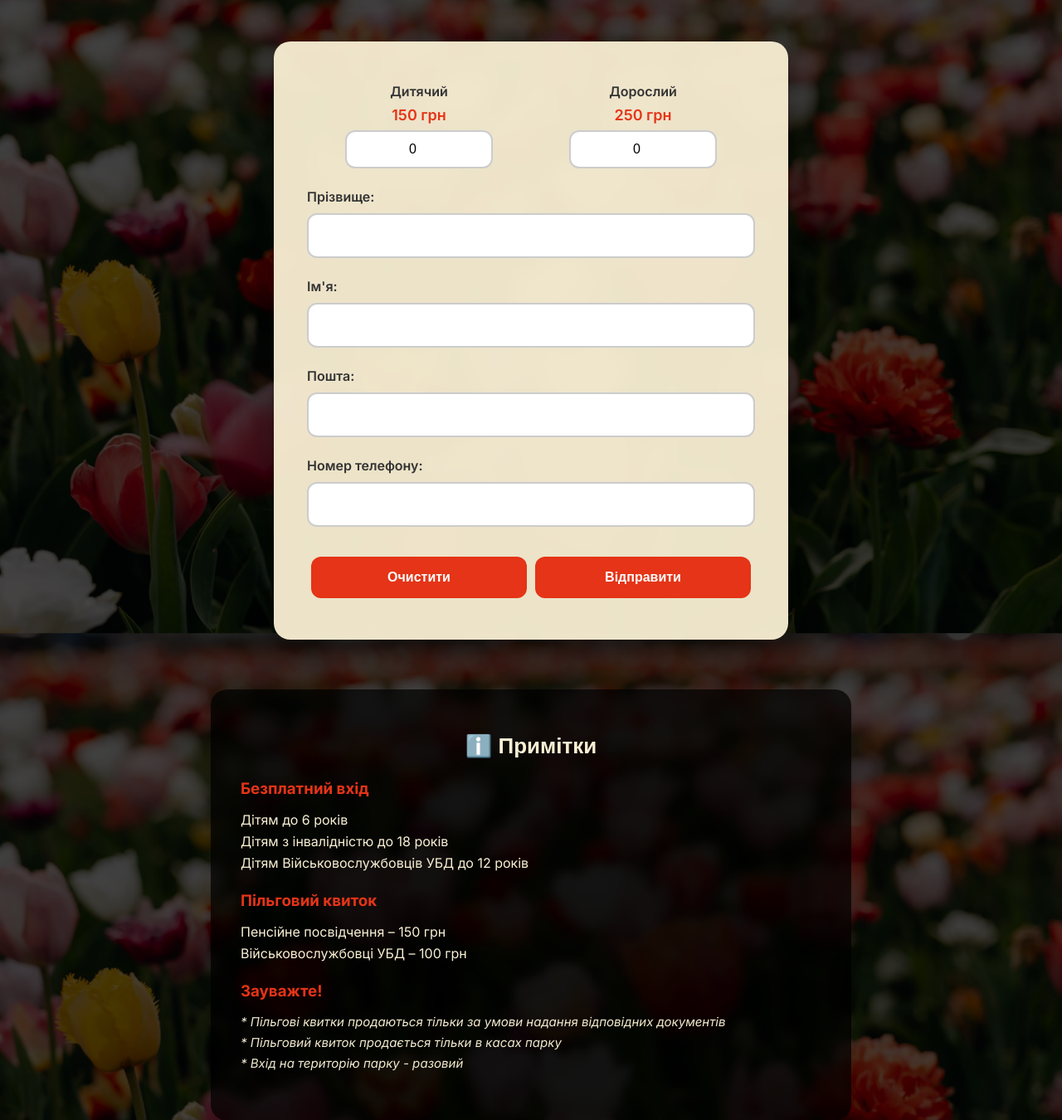
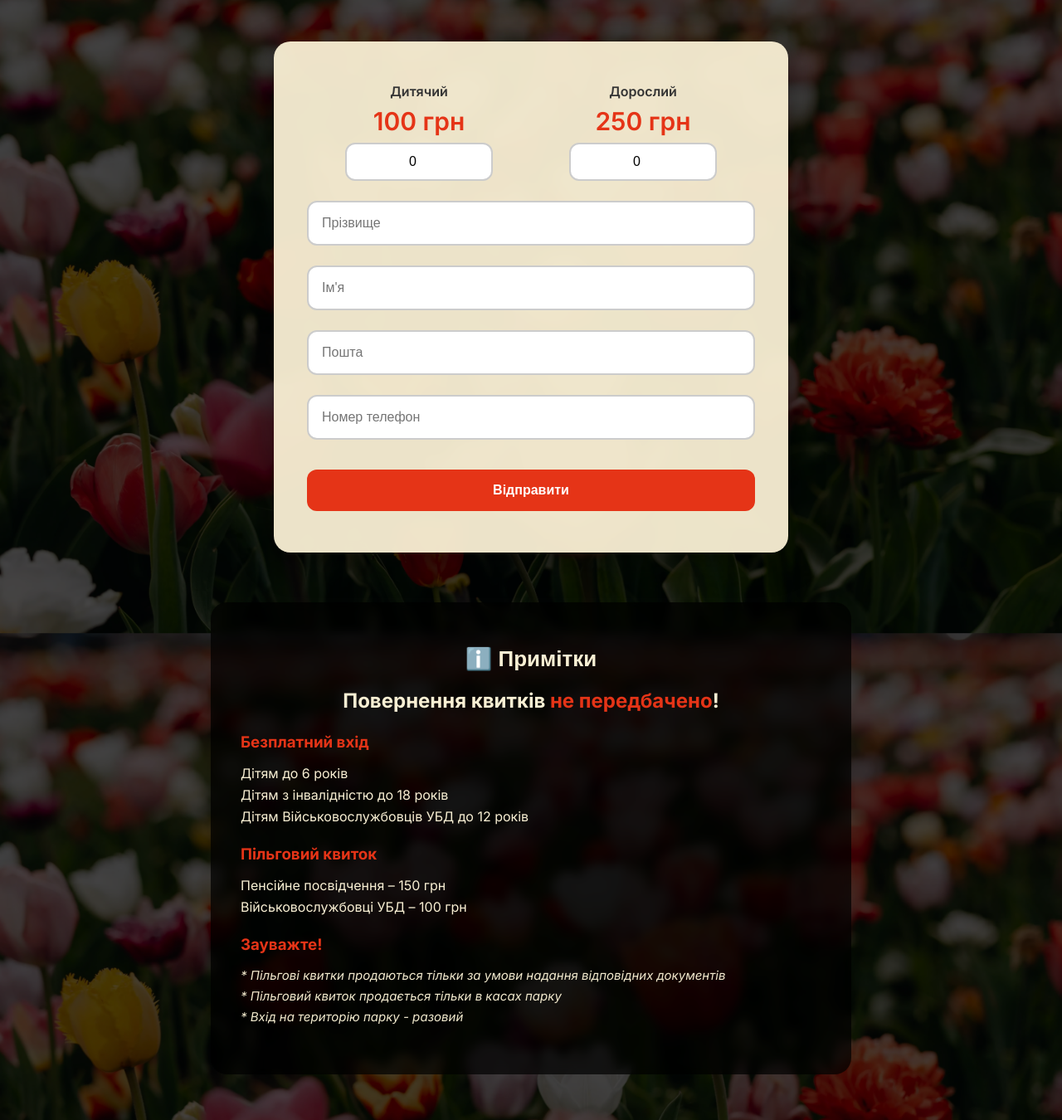
Before and after one commit to stugnait/VenGreenery, a Flask app: page /order in a window 1280 px wide. Shown: the part 90-1440 px from the top of the page at 83% size. Run offline with Flask 3, Linux system fonts and the light colour scheme; parts of the project's set-up code (start-up, migrations or seed data) failed here and were passed over; some web fonts are replaced.

Commit message:
redesign order page | add redirect links to logo

```diff
--- a/app/static/css/order.css
+++ b/app/static/css/order.css
@@ -81,7 +81,6 @@ button {
     font-weight: 600;
     border: none;
     border-radius: 12px;
-    margin: 0 5px;
     cursor: pointer;
     transition: background-color 0.3s ease, transform 0.3s ease;
 }
@@ -162,6 +161,11 @@ button:hover {
     margin-bottom: 8px;
 }
 
+.number-container .price {
+    font-size: 30px;
+    color: #e53417;
+    text-align: center;
+}
 
 .number-container input[type="number"] {
     text-align: center;
@@ -181,10 +185,13 @@ button:hover {
     outline: none;
 }
 
-.number-container .price {
-    font-size: 18px;
+
+
+.no-return {
+    text-align: center;
+}
+.no-return span {
     color: #e53417;
-    text-align: center;
 }
 
 .ticket-container {
--- a/app/templates/index.html
+++ b/app/templates/index.html
@@ -14,7 +14,7 @@
 <body>
 
 <header>
-    <img src="../static/img/logo_red_fixed.webp" alt="VenGreenery" width="150">
+    <img src="../static/img/logo_red_fixed.png" alt="VenGreenery" width="150">
 </header>
 
 <div class="main-content">
--- a/app/templates/order.html
+++ b/app/templates/order.html
@@ -17,7 +17,7 @@
 </head>
 <body>
 <header>
-    <a href="index.html" class="logo">
+    <a href="/" class="logo">
         <img src="{{ url_for('static', filename='img/logo_red_fixed.webp') }}" alt="VenGreenery">
     </a>
 </header>
@@ -27,7 +27,7 @@
         <div class="ticket-container">
             <div class="number-container">
                 <label for="child-quantity">Дитячий</label>
-                <span class="price">150 грн</span>
+                <span class="price">100 грн</span>
                 <input id="child-quantity" name="child-quantity" type="number" min="0" value="0">
             </div>
 
@@ -39,25 +39,29 @@
         </div>
 
         <div class="form-group">
-            <label for="surname">Прізвище:</label>
-            <input type="text" id="surname" name="surname" required>
+            <label>
+                <input type="text" id="surname" name="surname" required placeholder="Прізвище">
+            </label>
         </div>
         <div class="form-group">
-            <label for="name">Ім'я:</label>
-            <input type="text" id="name" name="name" required>
+            <label>
+                <input type="text" id="name" name="name" required placeholder="Ім'я">
+            </label>
         </div>
         <div class="form-group">
-            <label for="email">Пошта:</label>
-            <input type="email" id="email" name="email" required>
+            <label>
+                <input type="email" id="email" name="email" required placeholder="Пошта">
+            </label>
         </div>
         <div class="form-group">
-            <label for="phone">Номер телефону:</label>
-            <input type="tel" id="phone" name="phone"
-                   pattern="^\+?\d{1,3}[\s\-]?\(?\d{2,3}\)?[\s\-]?\d{3}[\s\-]?\d{2}[\s\-]?\d{2}$" required>
+            <label>
+                <input type="tel" id="phone" name="phone"
+                       pattern="^\+?\d{1,3}[\s\-]?\(?\d{2,3}\)?[\s\-]?\d{3}[\s\-]?\d{2}[\s\-]?\d{2}$" required
+                       placeholder="Номер телефон">
+            </label>
         </div>
 
         <div class="button-container">
-            <button type="reset">Очистити</button>
             <button type="submit">Відправити</button>
         </div>
     </form>
@@ -65,6 +69,7 @@
 
 <div class="notes-container">
     <h1>ℹ️ Примітки</h1>
+    <h2 class="no-return">Повернення квитків <span>не передбачено</span>!</h2>
     <h3>Безплатний вхід</h3>
     <ul>
         <li>Дітям до 6 років</li>
```
